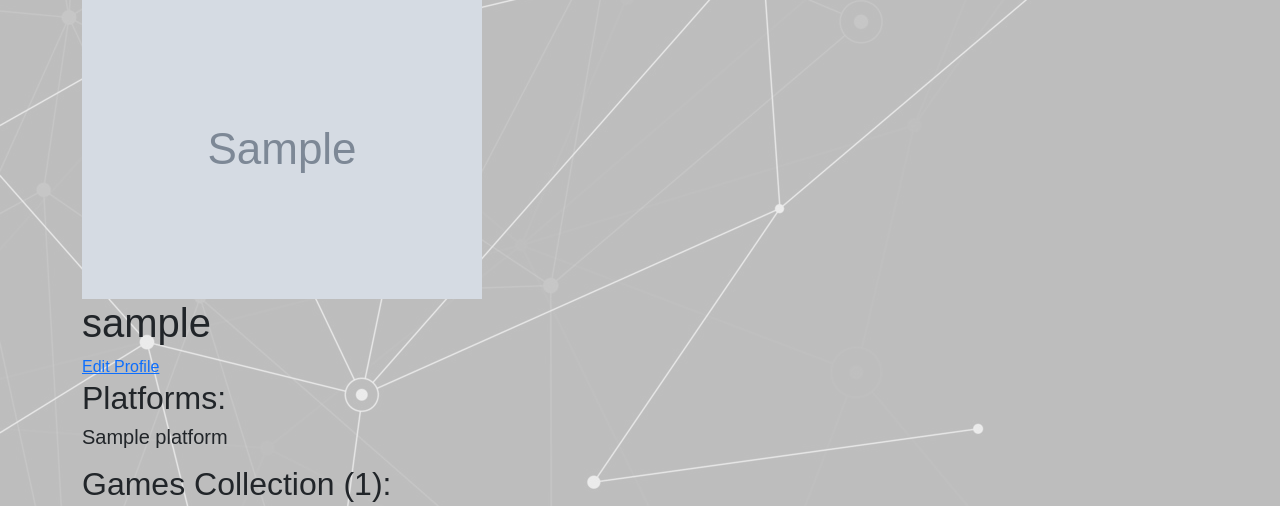
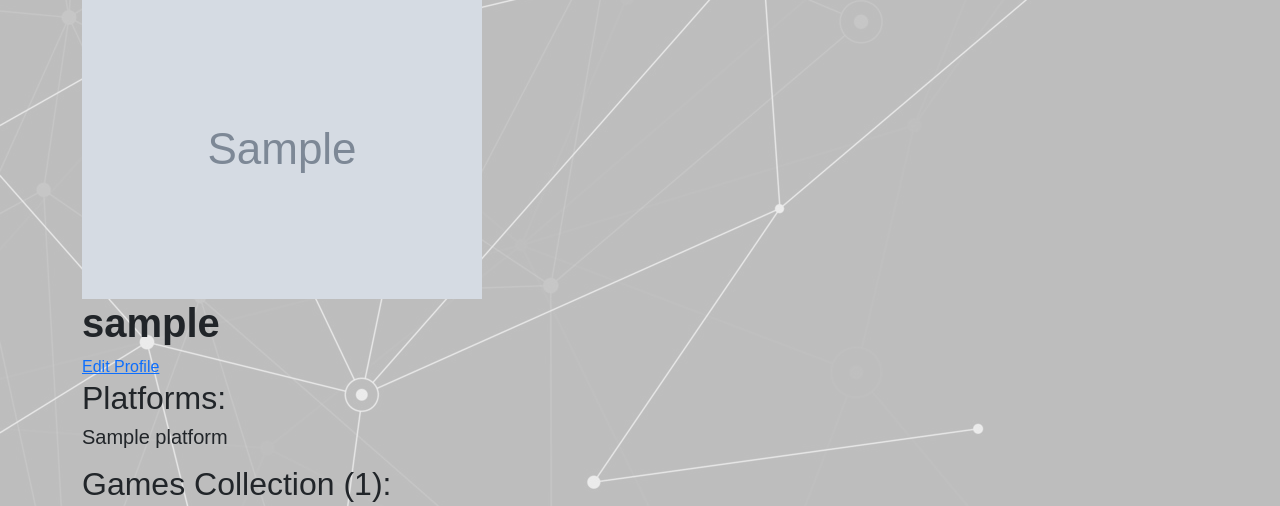
Before and after one commit to Elder-Xeno/LFG, a Django app: page /profile/ in a window 1280 px wide. Shown: the part 308-814 px from the top of the page. Run offline with Django 5.2, Linux system fonts and the light colour scheme; a user stored in the database is signed in; tables that the repository leaves empty hold one stand-in row (values such as "Sample post"); grey boxes marked "Sample" are stand-in pictures.

Commit message:
CSS - Changed the font of the username in profile

```diff
--- a/main_app/static/css/style.css
+++ b/main_app/static/css/style.css
@@ -9,13 +9,17 @@
   src: url('css/fonts/SF Atarian System.ttf') format('ttf');
 }
 
-/* Body styles */
+
 body {
   font-family: 'SF Atarian System', sans-serif;
   background-image: url("imgs/lfg_background.png");
 }
 
-/* Header styles */
+.profile-header h1 {
+  font-family: 'Neuropol X', sans-serif;
+  font-weight: bold;
+}
+
 header {
   /* background-color: #ec7c2c; */
   background-image: url("imgs/header_background.jpg");
@@ -51,7 +55,7 @@ nav ul li a:hover {
   text-decoration: underline;
 }
 
-/* Main styles */
+
 .container {
   margin-top: 20px;
 }
```
